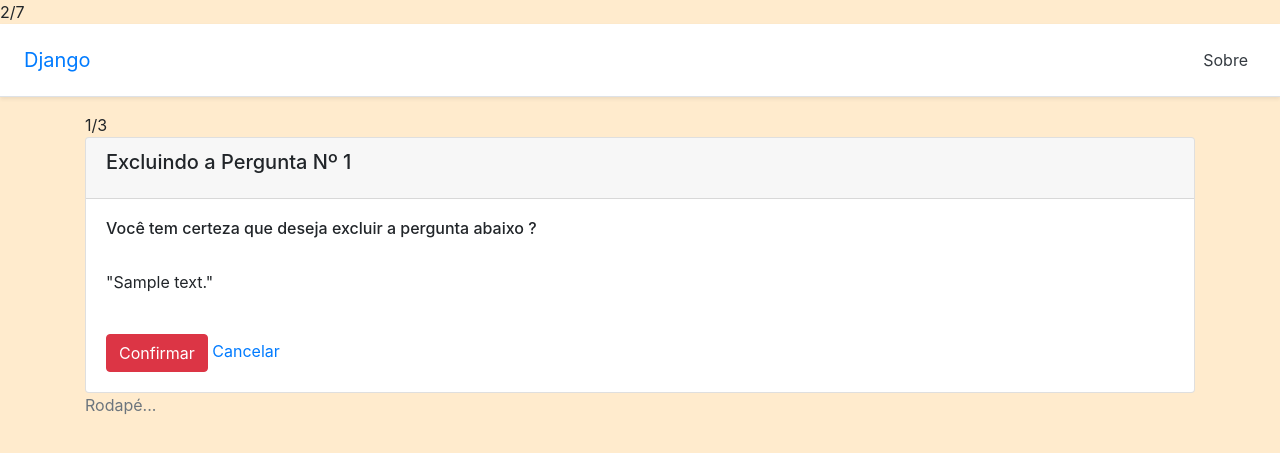
After one commit to inaecapanna/DP, a Django app: page /polls/pergunta/1/delete in a window 1280 px wide. The commit adds this page. Shown: the top 453 px of the page. Run offline with Django 4.2, Linux system fonts and the light colour scheme; tables that the repository leaves empty hold one stand-in row (values such as "Sample post"); some libraries are stand-ins or nearby versions.

Commit message:
DELETE - CRUD Básico

```diff
--- /dev/null
+++ b/polls/templates/polls/question_confirm_delete_form.html
@@ -0,0 +1,20 @@
+{% extends 'polls/_layout1.html' %} <!-- adaptar o caminho conforme sua configuração -->
+{% block content %} <!-- substitui o bloco content em _layout1.html -->
+1/3
+<div class="card">
+<div class="card-header">
+<h5 class="card-title">Excluindo a Pergunta Nº {{ object.id }}</h5>
+</div>
+<div class="card-body">
+<form method="post">
+{% csrf_token %}
+<h6>Você tem certeza que deseja excluir a pergunta abaixo ?</h6>
+<br />
+<p>"{{ object.question_text }}"</p>
+<br />
+<button type="submit" class="btn btn-danger">Confirmar</button>
+<a href="{% url 'polls_list' %}" class="link-secondary">Cancelar </a>
+</form>
+</div>
+</div>
+{% endblock %} <!-- fecha o bloco content -->
--- a/polls/templates/polls/question_form.html
+++ b/polls/templates/polls/question_form.html
@@ -6,6 +6,7 @@
     <form method="post">
         {% csrf_token %}
         {{ form.as_p }}
+
         <input type="submit">
     </form>
 {% endblock content %}
--- a/polls/urls.py
+++ b/polls/urls.py
@@ -8,9 +8,23 @@ urlpatterns = [
     path('sobre/', views.sobre, name='sobre'),
     path('pergunta/<int:question_id>', views.exibe_questao, name='exibe_questao'),
     path('perguntas', views.ultimas_perguntas, name='ultimas_perguntas'),
+    path('perguntas/list', views.ultimas_perguntas, name='polls_list'),
+    path('pergunta/add', views.QuestionCreateView.as_view(), name="poll_add"),
+
     path('cadastrar',
-    views.QuestionCreateView.as_view(),
-    name = 'question-create')
+        views.QuestionCreateView.as_view(),
+        name = 'question-create'
+    ),
+
+    path('pergunta/<int:pk>/edit',
+        views.QuestionUpdateView.as_view(),
+        name="poll_edit"
+    ),
+
+    path('pergunta/<int:pk>/delete',
+        views.QuestionDeleteView.as_view(),
+        name="poll_delete"
+    ),
 
 ]
 
--- a/polls/views.py
+++ b/polls/views.py
@@ -55,3 +55,11 @@ def get_context_data(self, **kwargs):
     context['form_title'] = 'Editando a pergunta'
 
     return context
+
+
+from django.views.generic.edit import CreateView, UpdateView, DeleteView
+
+class QuestionDeleteView(DeleteView):
+    model = Question
+    template_name = 'polls/question_confirm_delete_form.html'
+    success_url = reverse_lazy('polls_list')
```
Also changed, not shown: polls/templates/perguntas_recentes.html (+12 -4 lines).
